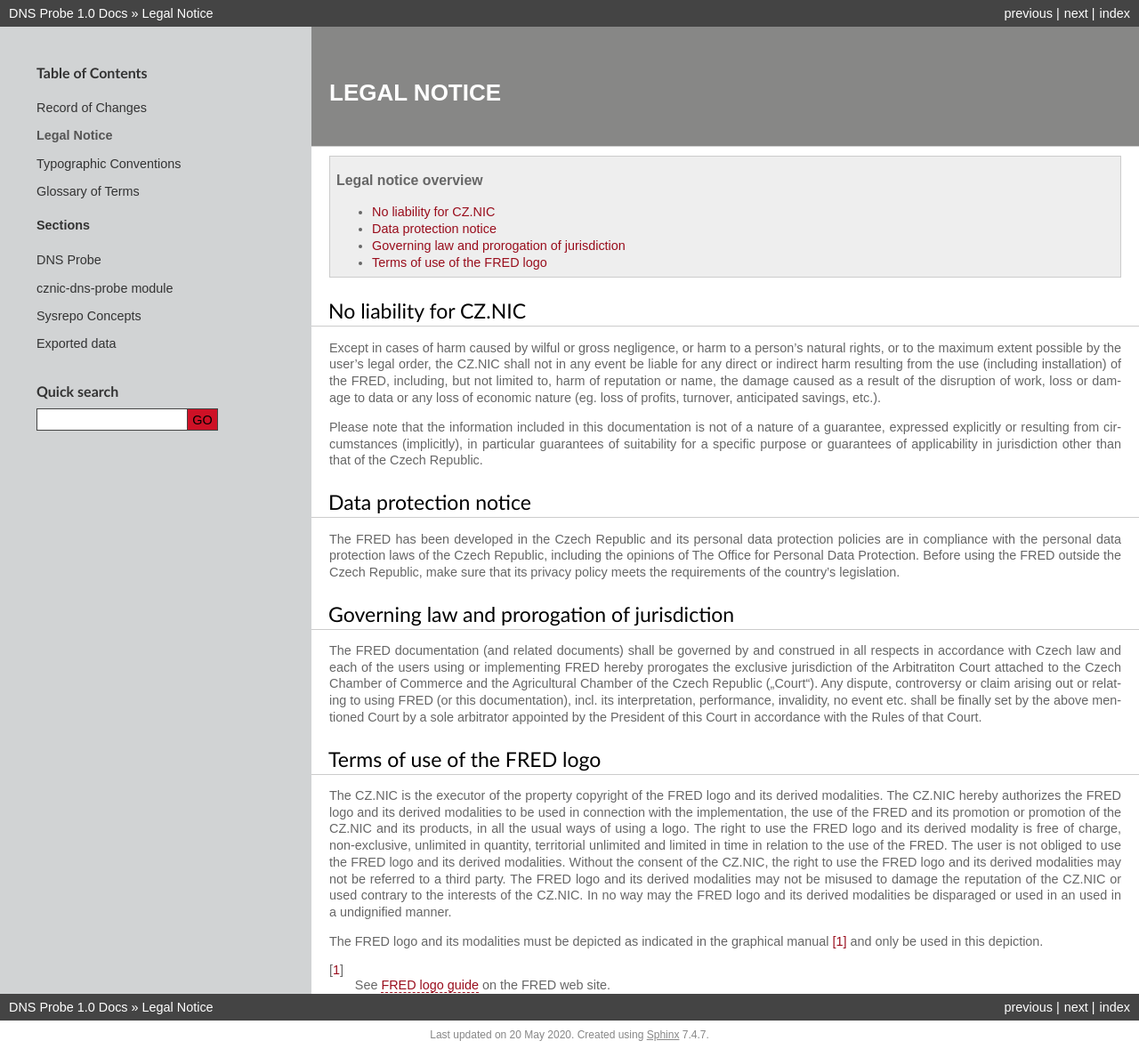
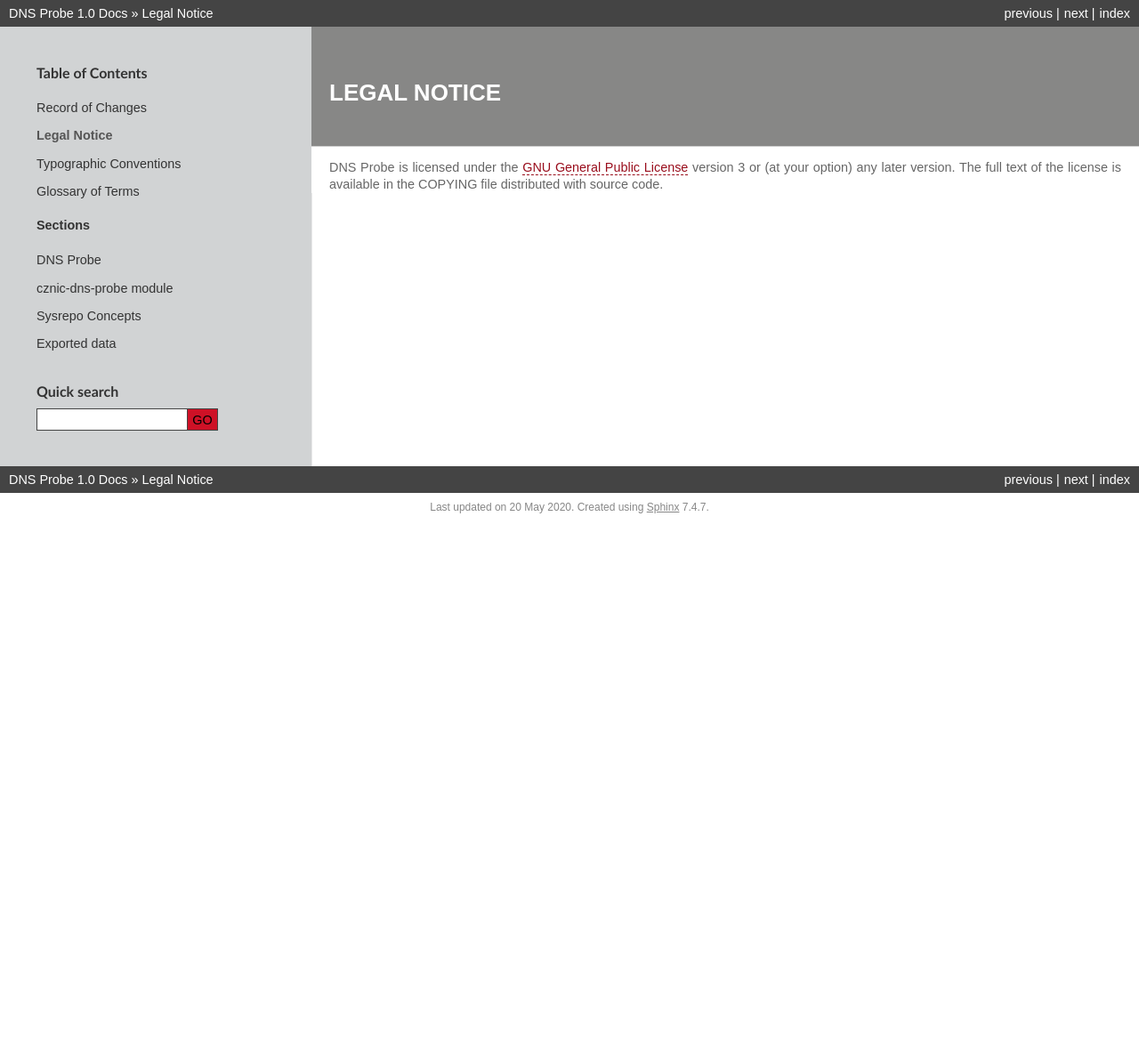
Before and after one commit to CZ-NIC/dns-probe, a Sphinx documentation site: the page built from doc/LegalNotice.rst, in a window 1280 px wide. Shown: the whole page at 89% size. Built offline with Sphinx 7.4.7, drawn with Linux system fonts in a browser that asks for light colours; pages that are not in the unit, such as notebooks, are missing from menus; after the commit the page ends 900 px from its top, so only the background shows below that.

Commit message:
Changed the content and name of the license.rst file

```diff
--- a/doc/LegalNotice.rst
+++ b/doc/LegalNotice.rst
@@ -2,68 +2,5 @@
 Legal Notice
 ============
 
-.. contents:: Legal notice overview
-   :backlinks: none
-   :local:
-
-No liability for CZ.NIC
------------------------
-
-Except in cases of harm caused by wilful or gross negligence, or harm to
-a person's natural rights, or to the maximum extent possible by the user's legal
-order, the CZ.NIC shall not in any event be liable for any direct or indirect
-harm resulting from the use (including installation) of the FRED, including, but
-not limited to, harm of reputation or name, the damage caused as a result of the
-disruption of work, loss or damage to data or any loss of economic nature (eg.
-loss of profits, turnover, anticipated savings, etc.).
-
-Please note that the information included in this documentation is not of
-a nature of a guarantee, expressed explicitly or resulting from circumstances
-(implicitly), in particular guarantees of suitability for a specific purpose or
-guarantees of applicability in jurisdiction other than that of the Czech
-Republic.
-
-Data protection notice
-----------------------
-
-The FRED has been developed in the Czech Republic and its personal data
-protection policies are in compliance with the personal data protection laws of
-the Czech Republic, including the opinions of The Office for Personal Data
-Protection. Before using the FRED outside the Czech Republic, make sure that its
-privacy policy meets the requirements of the country's legislation.
-
-Governing law and prorogation of jurisdiction
----------------------------------------------
-
-The FRED documentation (and related documents) shall be governed by and
-construed in all respects in accordance with Czech law and each of the users
-using or implementing FRED  hereby prorogates the exclusive jurisdiction of the
-Arbitratiton Court attached to the Czech Chamber of Commerce and the
-Agricultural Chamber of the Czech Republic („Court“). Any dispute, controversy
-or claim arising out or relating to using FRED (or this documentation), incl.
-its interpretation, performance, invalidity, no event etc. shall be finally set
-by the above mentioned Court by a sole arbitrator appointed by the President of
-this Court in accordance with the Rules of that Court.
-
-Terms of use of the FRED logo
------------------------------
-
-The CZ.NIC is the executor of the property copyright of the FRED logo and its
-derived modalities. The CZ.NIC hereby authorizes the FRED logo and its derived
-modalities to be used in connection with the implementation, the use of the FRED
-and its promotion or promotion of the CZ.NIC and its products, in all the usual
-ways of using a logo. The right to use the FRED logo and its derived modality is
-free of charge, non-exclusive, unlimited in quantity, territorial unlimited and
-limited in time in relation to the use of the FRED. The user is not obliged to
-use the FRED logo and its derived modalities. Without the consent of the CZ.NIC,
-the right to use the FRED logo and its derived modalities may not be referred to
-a third party. The FRED logo and its derived modalities may not be misused to
-damage the reputation of the CZ.NIC or used contrary to the interests of the
-CZ.NIC. In no way may the FRED logo and its derived modalities be disparaged or
-used in an used in a undignified manner.
-
-The FRED logo and its modalities must be depicted as indicated in the
-graphical manual [#logo]_ and only be used in this depiction.
-
-.. [#logo] See `FRED logo guide <https://fred.nic.cz/public/media/1565017736/50/>`_
-   on the FRED web site.
+DNS Probe is licensed under the `GNU General Public License <https://www.gnu.org/copyleft/gpl.html>`_ version 3 or (at your option) any later version.
+The full text of the license is available in the COPYING file distributed with source code.
```
